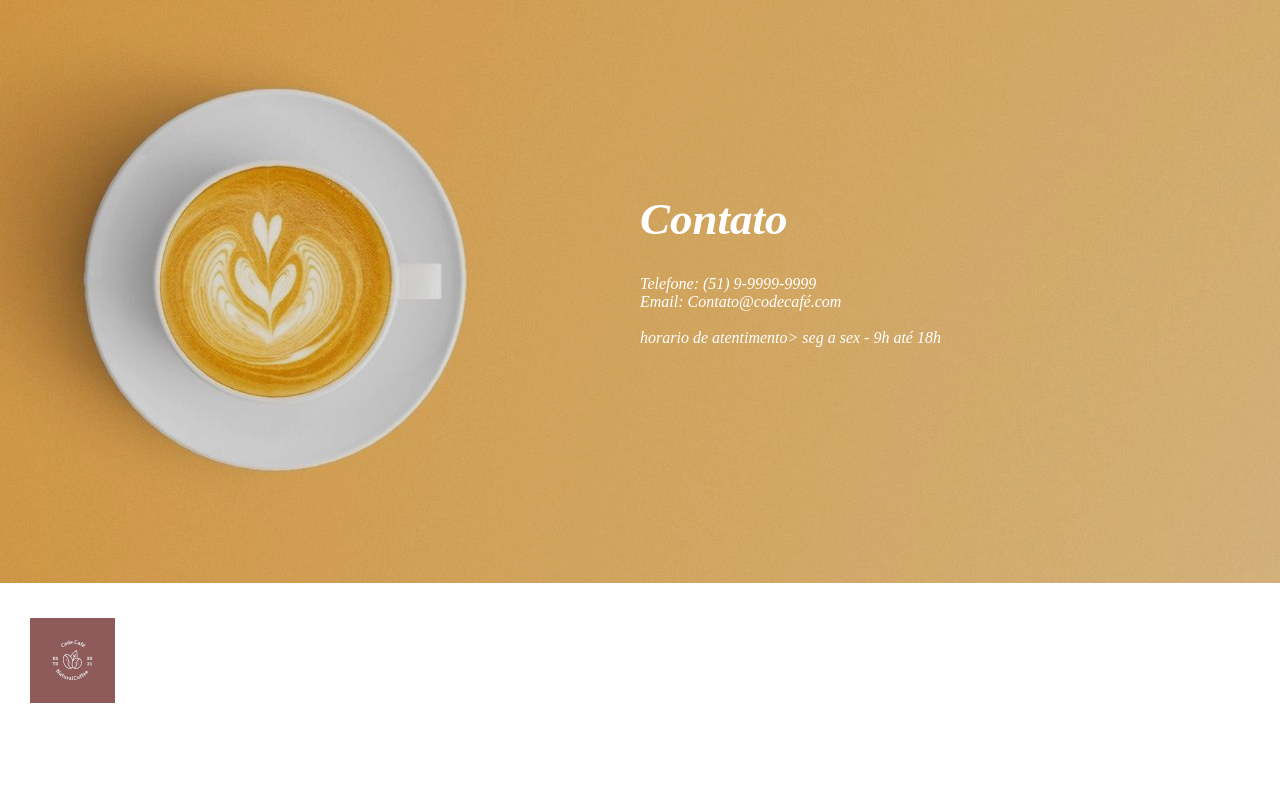
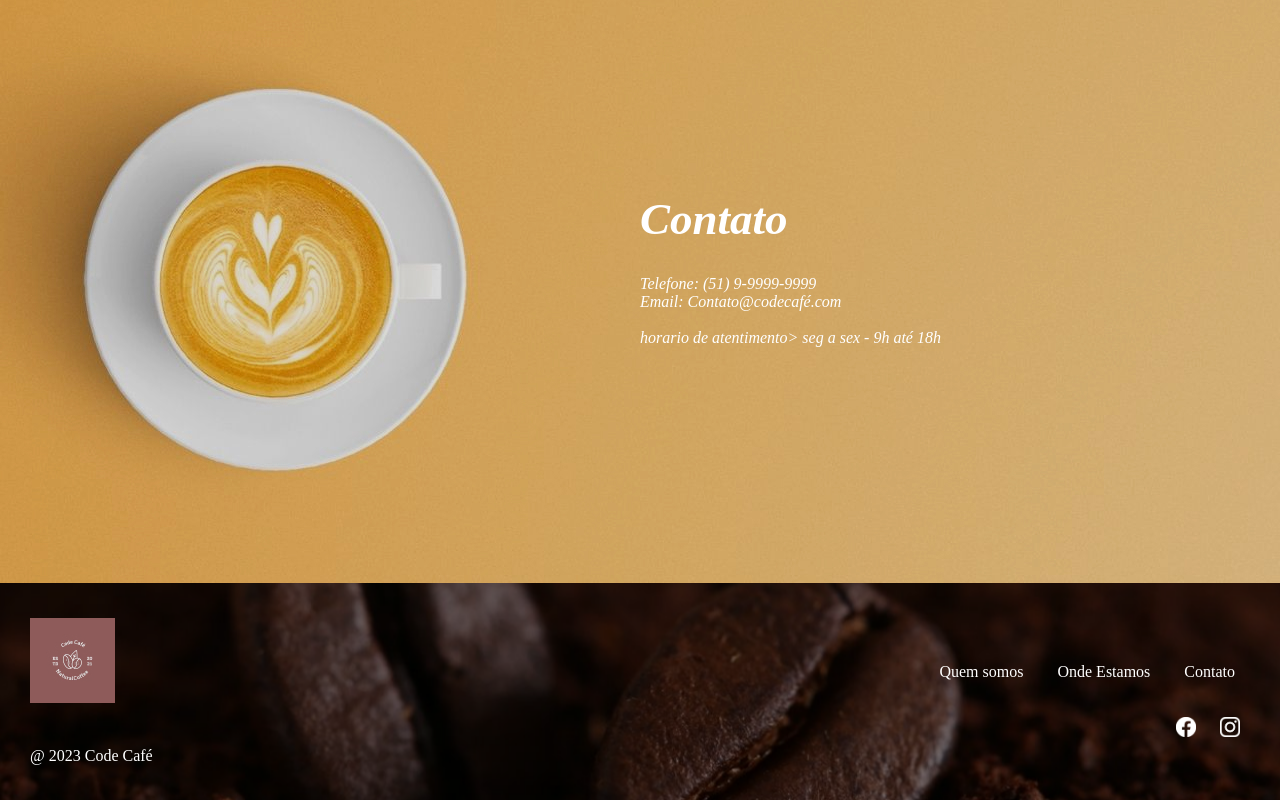
Before and after one commit to Devmarinaldo/code-caf-, a plain HTML site: page index.html in a window 1280 px wide. Shown: the part 2725-3525 px from the top of the page. Drawn offline with Linux system fonts and the light colour scheme; files that its build step writes are made by us from their sources; the site is published under a folder, as on GitHub Pages, so addresses that start at the root find nothing.

Commit message:
Update bannerbaixo.css

```diff
--- a/bannerbaixo.css
+++ b/bannerbaixo.css
@@ -1,5 +1,5 @@
 .rodape{
-    background: url(/src/imagens/fundo-rodape.jpg) center center no-repeat;
+    background: url(../imagens/fundo-rodape.jpg) center center no-repeat;
     padding: 35px 30px;
     background-size: cover;
 }
```
